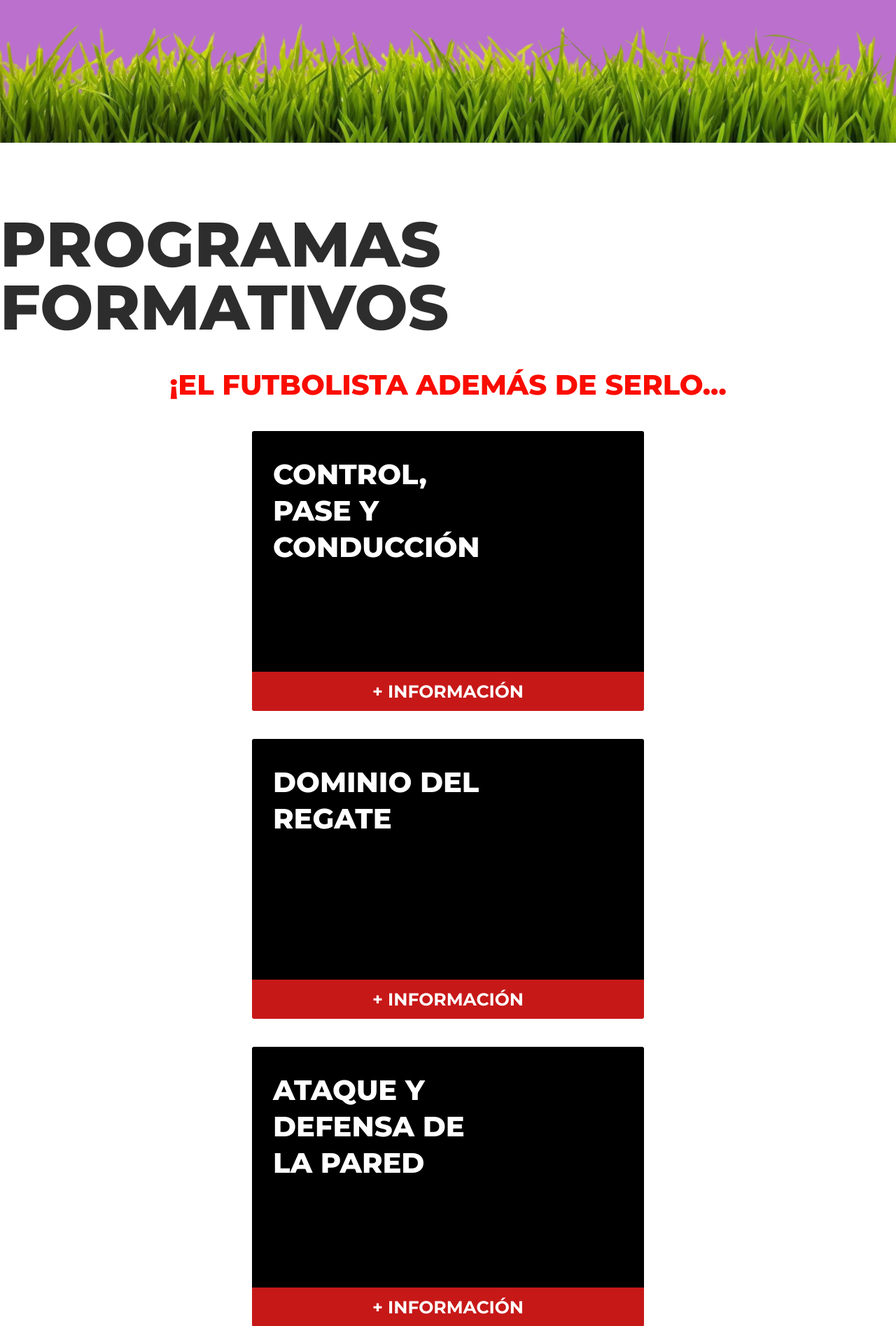
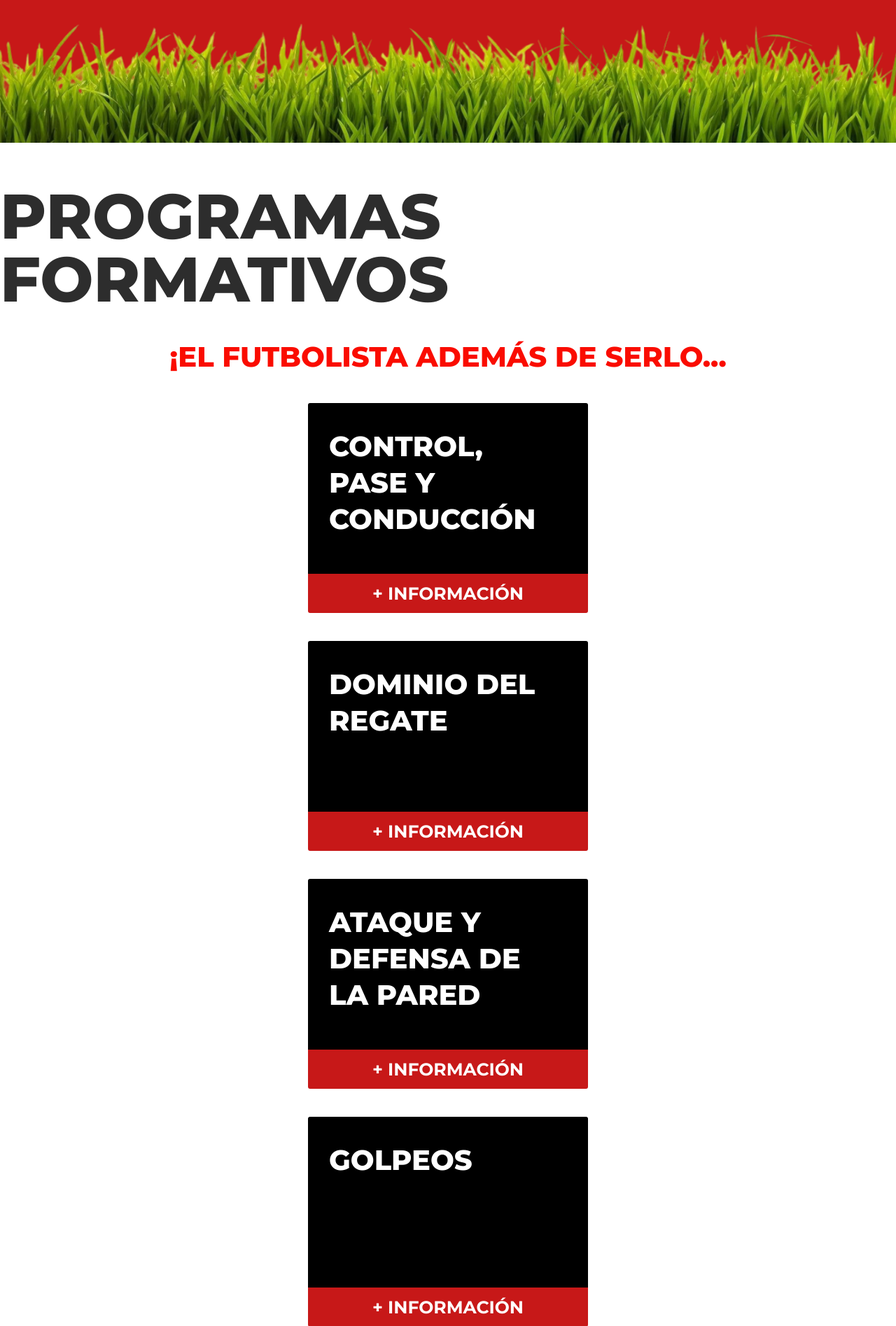
Before and after one commit to Mxincs/luceros, a PHP site: page / in a window 1280 px wide. Shown: the part 4160-6055 px from the top of the page at 70% size. Run offline with PHP 8.4, Linux system fonts and the light colour scheme.

Commit message:
cambios 02/02

```diff
--- a/css/styles.css
+++ b/css/styles.css
@@ -430,7 +429,7 @@ header {
     flex-direction: column;
     align-items: center;
     gap: 2rem;
-    padding: 5rem 0rem;
+    padding: 3rem 0rem;
 }
 
 
@@ -448,10 +447,10 @@ header {
 .tarjeta-programa {
     position: relative;
     display: block;
-    flex: 0 0 28rem;
+    flex: 0 0 30rem;
     width: 100%;
-    max-width: 28rem;
-    height: 20rem;
+    max-width: 20rem;
+    height: 15rem;
     border-radius: 3px;
     overflow: hidden;
     cursor: pointer;
@@ -506,22 +505,10 @@ header {
     position: absolute;
     inset: 0;
     z-index: 3;
-    background: #fff;
-    color: #2D2D2D;
+    color: #fff;
     padding: 2rem;
     transform: translateY(100%);
-    transition: transform 0.3s ease;
-}
-
-.trasera-titulo {
-    margin-top: 0;
-    font-size: 2rem;
-    font-weight: 800;
-    color: #AB6257;
-}
-
-.trasera-info {
-    font-size: 1.2rem;
+    transition: transform 0.1s ease;
 }
 
 /* INTERACCIONES */
--- a/index.html
+++ b/index.html
@@ -134,7 +134,7 @@
 
         <!-------------------SECTION APRENDIZAJE INTEGRAL----------------------->
 
-        <section class="contenedor-aprendizaje-integral texto-blanco">
+        <section class="contenedor-aprendizaje-integral texto-blanco color-fondo-rojo">
 
             <h2 class="titulo-seccion texto-centro">APRENDIZAJE INTEGRAL</h2>
 
@@ -269,10 +269,9 @@
                     </div>
 
                     <!-- Contenido oculto (telón) -->
-                    <div class="tarjeta-trasera">
+                    <div class="tarjeta-trasera color-fondo-rojo">
 
-                        <h3 class="trasera-titulo">Control, pase y conducción</h3>
-                        <p class="trasera-info">
+                        <p class="trasera-info texto-blanco">
                             Precisión coordinación y toma de desiciones con el balón.
                         </p>
 
@@ -299,10 +298,8 @@
                     </div>
 
                     <!-- Contenido oculto (telón) -->
-                    <div class="tarjeta-trasera">
-
-                        <h3 class="trasera-titulo">Dominio del regate</h3>
-                        <p class="trasera-info">
+                    <div class="tarjeta-trasera color-fondo-rojo">
+                        <p class="trasera-info texto-blanco">
                             Eficacia en el desborde y toma de decisiones ofensivas.
                         </p>
 
@@ -330,10 +327,9 @@
                     </div>
 
                     <!-- Contenido oculto (telón) -->
-                    <div class="tarjeta-trasera">
+                    <div class="tarjeta-trasera color-fondo-rojo">
 
-                        <h3 class="trasera-titulo">Ataque y defensa de la pared</h3>
-                        <p class="trasera-info">
+                        <p class="trasera-info texto-blanco">
                             Capacidad para crear y romper líneas de juego.
                         </p>
 
@@ -359,10 +355,9 @@
                     </div>
 
                     <!-- Contenido oculto (telón) -->
-                    <div class="tarjeta-trasera">
+                    <div class="tarjeta-trasera color-fondo-rojo">
 
-                        <h3 class="trasera-titulo">Golpeos</h3>
-                        <p class="trasera-info">
+                        <p class="trasera-info texto-blanco">
                             Golpeos aplicados a pases, centros, tiros a portería y despejes
                         </p>
 
@@ -389,10 +384,9 @@
                     </div>
 
                     <!-- Contenido oculto (telón) -->
-                    <div class="tarjeta-trasera">
+                    <div class="tarjeta-trasera color-fondo-rojo">
 
-                        <h3 class="trasera-titulo">Conceptos defensivos</h3>
-                        <p class="trasera-info">
+                        <p class="trasera-info texto-blanco">
                             Seguridad y eficacia en defensa.
                         </p>
 
@@ -419,10 +413,9 @@
                     </div>
 
                     <!-- Contenido oculto (telón) -->
-                    <div class="tarjeta-trasera">
+                    <div class="tarjeta-trasera color-fondo-rojo">
 
-                        <h3 class="trasera-titulo">Conceptos ofensivos</h3>
-                        <p class="trasera-info">
+                        <p class="trasera-info texto-blanco">
                             Desmarque, separación del rival, ataque del espacio y rondo.
                         </p>
 
@@ -458,10 +451,9 @@
                     </div>
 
                     <!-- Contenido oculto (telón) -->
-                    <div class="tarjeta-trasera">
+                    <div class="tarjeta-trasera color-fondo-negro">
 
-                        <h3 class="trasera-titulo">Cómo gestionar la presión</h3>
-                        <p class="trasera-info">
+                        <p class="trasera-info texto-blanco">
                             Fortalecer la mente del jugador para afrontar con equilibrio los desafíos de un deporte tan competitivo.
                         </p>
 
@@ -489,10 +481,9 @@
                     </div>
 
                     <!-- Contenido oculto (telón) -->
-                    <div class="tarjeta-trasera">
+                    <div class="tarjeta-trasera color-fondo-negro">
 
-                        <h3 class="trasera-titulo">Claves de la representación deportiva</h3>
-                        <p class="trasera-info">
+                        <p class="trasera-info texto-blanco">
                             Tomar decisiones conscientes que garanticen un futuro profesional sólido y equilibrado.
                         </p>
 
@@ -520,10 +511,9 @@
                     </div>
 
                     <!-- Contenido oculto (telón) -->
-                    <div class="tarjeta-trasera">
+                    <div class="tarjeta-trasera color-fondo-negro">
 
-                        <h3 class="trasera-titulo">Cómo interactuar con los árbitros</h3>
-                        <p class="trasera-info">
+                        <p class="trasera-info texto-blanco">
                             Mantener el control emocional y mejorar la relación árbitro/jugador en el campo.
                         </p>
 
@@ -551,10 +541,9 @@
                     </div>
 
                     <!-- Contenido oculto (telón) -->
-                    <div class="tarjeta-trasera">
+                    <div class="tarjeta-trasera color-fondo-negro">
 
-                        <h3 class="trasera-titulo">Aprende a alimentarte como un atleta</h3>
-                        <p class="trasera-info">
+                        <p class="trasera-info texto-blanco">
                             Interiorizar una nutrición adecuada y equilibrada como base del rendimiento deportivo.
                         </p>
 
@@ -582,10 +571,9 @@
                     </div>
 
                     <!-- Contenido oculto (telón) -->
-                    <div class="tarjeta-trasera">
+                    <div class="tarjeta-trasera color-fondo-negro">
 
-                        <h3 class="trasera-titulo">Cómo crear tu marca personal</h3>
-                        <p class="trasera-info">
+                        <p class="trasera-info texto-blanco">
                             Aprender a verse como embajadores de su propio nombre, capaces de inspirar y concretar con otros desde
                             la autenticidad y la responsabilidad.
                         </p>
@@ -613,10 +601,9 @@
                     </div>
 
                     <!-- Contenido oculto (telón) -->
-                    <div class="tarjeta-trasera">
+                    <div class="tarjeta-trasera color-fondo-negro">
 
-                        <h3 class="trasera-titulo">Cómo llevar tus RR.SS.</h3>
-                        <p class="trasera-info">
+                        <p class="trasera-info texto-blanco">
                             Comunicar valores, inspirar y fortalecer la marca personal del futbolista de internet, evitando
                             riesgos innecesarios y potenciando su impacto positivo.
                         </p>
@@ -628,11 +615,92 @@
             </div>
 
         </section>
+
+        <!---------------------SECTION EMBAJADORES------------------------->
+        <section class="seccion-embajadores color-fondo-negro texto-blanco">
+            <h2 class="titulo-seccion texto-centro">EMBAJADORES</h2>
+
+            <div class="info-aprendizaje-integral">
+                <p>
+                    <strong>LUCEROS International Football Academy</strong> colabora con profesionales de reconocido prestigio. Su
+                    generosa disposición para compartir sus conocimientos y experiencias enriquece el aprendizaje de nuestros alumnos,
+                    impulsando su crecimiento integral y motivándolos a perseguir sus metas con determinación.
+                </p>
+
+            </div>
+
+            <div class="colaboradores texto-negrita-fuerte">
+
+                <div class="colaborador">
+                    <div class="foto">
+                    <img src="img/balon.png" alt="Nombre Apellido">
+                    </div>
+                    <p class="nombre">Nombre Apellido</p>
+                </div>
+
+                <div class="colaborador">
+                    <div class="foto">
+                    <img src="img/balon.png" alt="Nombre Apellido">
+                    </div>
+                    <p class="nombre">Nombre Apellido</p>
+                </div>
+
+                <div class="colaborador">
+                    <div class="foto">
+                    <img src="img/balon.png" alt="Nombre Apellido">
+                    </div>
+                    <p class="nombre">Nombre Apellido</p>
+                </div>
+
+                <div class="colaborador">
+                    <div class="foto">
+                    <img src="img/balon.png" alt="Nombre Apellido">
+                    </div>
+                    <p class="nombre">Nombre Apellido</p>
+                </div>
+
+                <div class="colaborador">
+                    <div class="foto">
+                    <img src="img/balon.png" alt="Nombre Apellido">
+                    </div>
+                    <p class="nombre">Nombre Apellido</p>
+                </div>
+
+                <div class="colaborador">
+                    <div class="foto">
+                    <img src="img/balon.png" alt="Nombre Apellido">
+                    </div>
+                    <p class="nombre">Nombre Apellido</p>
+                </div>
+
+                <div class="colaborador">
+                    <div class="foto">
+                    <img src="img/balon.png" alt="Nombre Apellido">
+                    </div>
+                    <p class="nombre">Nombre Apellido</p>
+                </div>
+
+                <div class="colaborador">
+                    <div class="foto">
+                    <img src="img/balon.png" alt="Nombre Apellido">
+                    </div>
+                    <p class="nombre">Nombre Apellido</p>
+                </div>
+
+            </div>
+
+
+        </section>
+
+
+        <!-------------------------SECTION PATROCINADORES/COLABORADORES-------------------------->
+
+
     </main>
 
         <!-------------------FOOTER----------------------->
         <footer>
-            <div class="container-final">
+            <div class="container-final color-fondo-negro texto-blanco">
                 <div class="footer-col contacto">
                     <h4>CONTACTO</h4>
                     <p>LUCEROS International Football Academy</p>
@@ -647,16 +715,16 @@
                         <li><a href="#metodologia">Home</a></li>
                         <li><a href="#metodologia">Metodologia</a></li>
                         <li><a href="#programas">Programas</a></li>
-                        <li><a href="#academia">ACADEMIA</a></li>
-                        <li><a href="#equipo">EQUIPO</a></li>
-                        <li><a href="#galeria">GALERÍA</a></li>
-                        <li><a href="#noticias">NOTICIAS</a></li>
-                        <li><a href="#por-que-alicante">¿POR QUÉ ALICANTE?</a></li>
-                        <li><a href="#contacto">CONTACTO</a></li>
+                        <li><a href="#academia">Academia</a></li>
+                        <li><a href="#equipo">Equipo</a></li>
+                        <li><a href="#galeria">Ggalería</a></li>
+                        <li><a href="#noticias">Noticias</a></li>
+                        <li><a href="#por-que-alicante">¿Por qué Alicante?</a></li>
+                        <li><a href="#contacto">Contacto</a></li>
                     </ul>
                 </div>
                 <div class="footer-col logo-copyright">
-                    <img src="img/luceros-blanco.svg" alt="logo luceros">
+                    <img src="img/logo_LUCEROS.png" alt="logo luceros">
                     <p>© 2025 LUCEROS.</p>
                 </div>
             </div>
```
Also changed, not shown: other parts of css/styles.css (+53 -10 lines).
